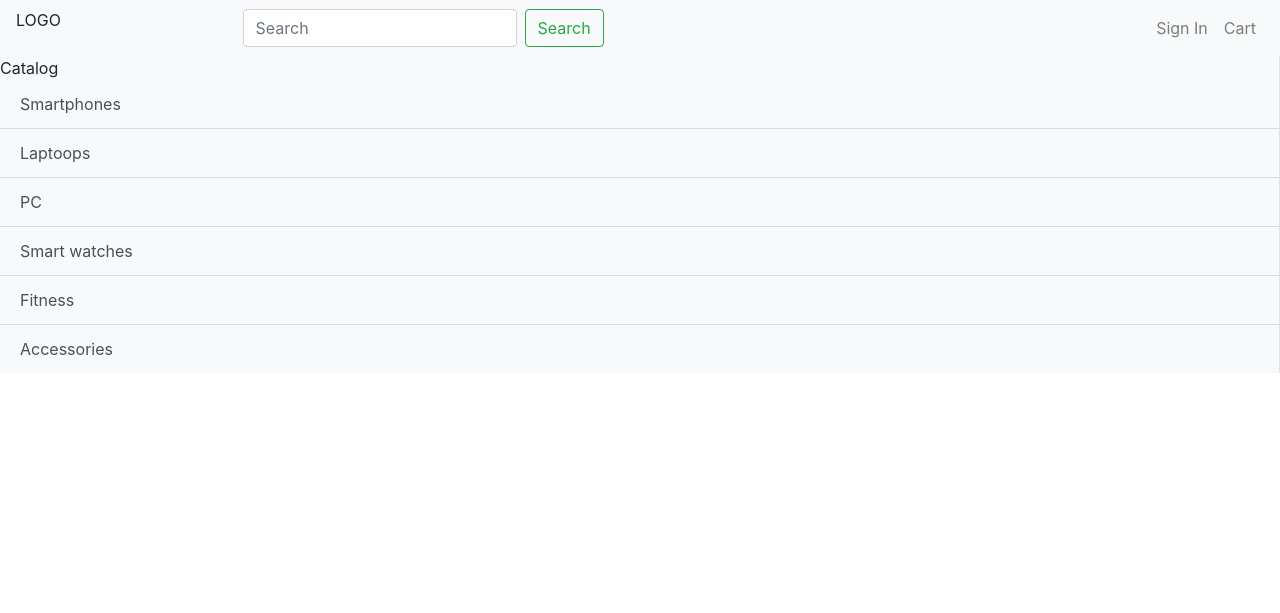
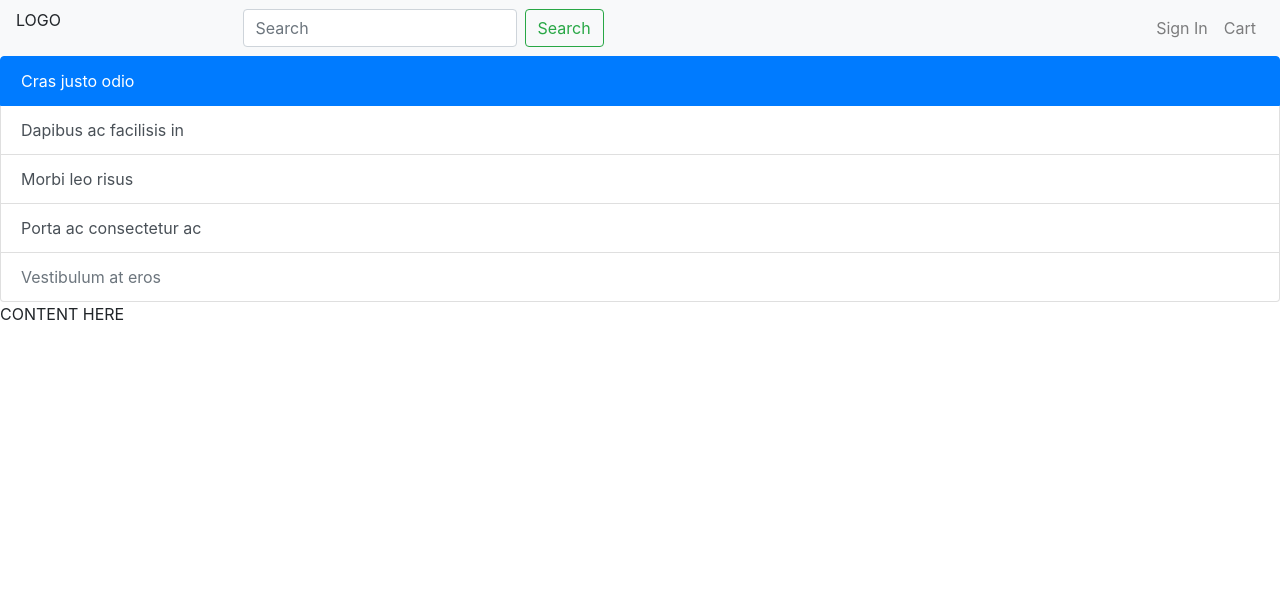
Before and after one commit to DanyilS/VDshop, a Django app: page /store/ in a window 1280 px wide. Shown: the top 613 px of the page. Run offline with Django 3.2, Linux system fonts and the light colour scheme.

Commit message:
minor chages

```diff
--- a/VDshop/templates/store/home.html
+++ b/VDshop/templates/store/home.html
@@ -4,19 +4,20 @@
 
 {% block content %}
 
-    <!-- Sidebar -->
-    <div class="bg-light border-right" id="sidebar-wrapper">
-      <div class="sidebar-heading">Catalog </div>
-      <div class="list-group list-group-flush">
-        <a href="#" class="list-group-item list-group-item-action bg-light">Smartphones</a>
-        <a href="#" class="list-group-item list-group-item-action bg-light">Laptoops</a>
-        <a href="#" class="list-group-item list-group-item-action bg-light">PC</a>
-        <a href="#" class="list-group-item list-group-item-action bg-light">Smart watches</a>
-        <a href="#" class="list-group-item list-group-item-action bg-light">Fitness</a>
-        <a href="#" class="list-group-item list-group-item-action bg-light">Accessories</a>
+<!-- Sidebar -->
+<div class="list-group">
+  <button type="button" class="list-group-item list-group-item-action active">
+    Cras justo odio
+  </button>
+  <button type="button" class="list-group-item list-group-item-action">Dapibus ac facilisis in</button>
+  <button type="button" class="list-group-item list-group-item-action">Morbi leo risus</button>
+  <button type="button" class="list-group-item list-group-item-action">Porta ac consectetur ac</button>
+  <button type="button" class="list-group-item list-group-item-action" disabled>Vestibulum at eros</button>
+</div>
+<!-- /Sidebar -->
 
-      </div>
-    </div>
-    <!-- /Sidebar -->
+
+
+CONTENT HERE
 
 {% endblock %}
```
Also changed, not shown: VDshop/db.sqlite3.
